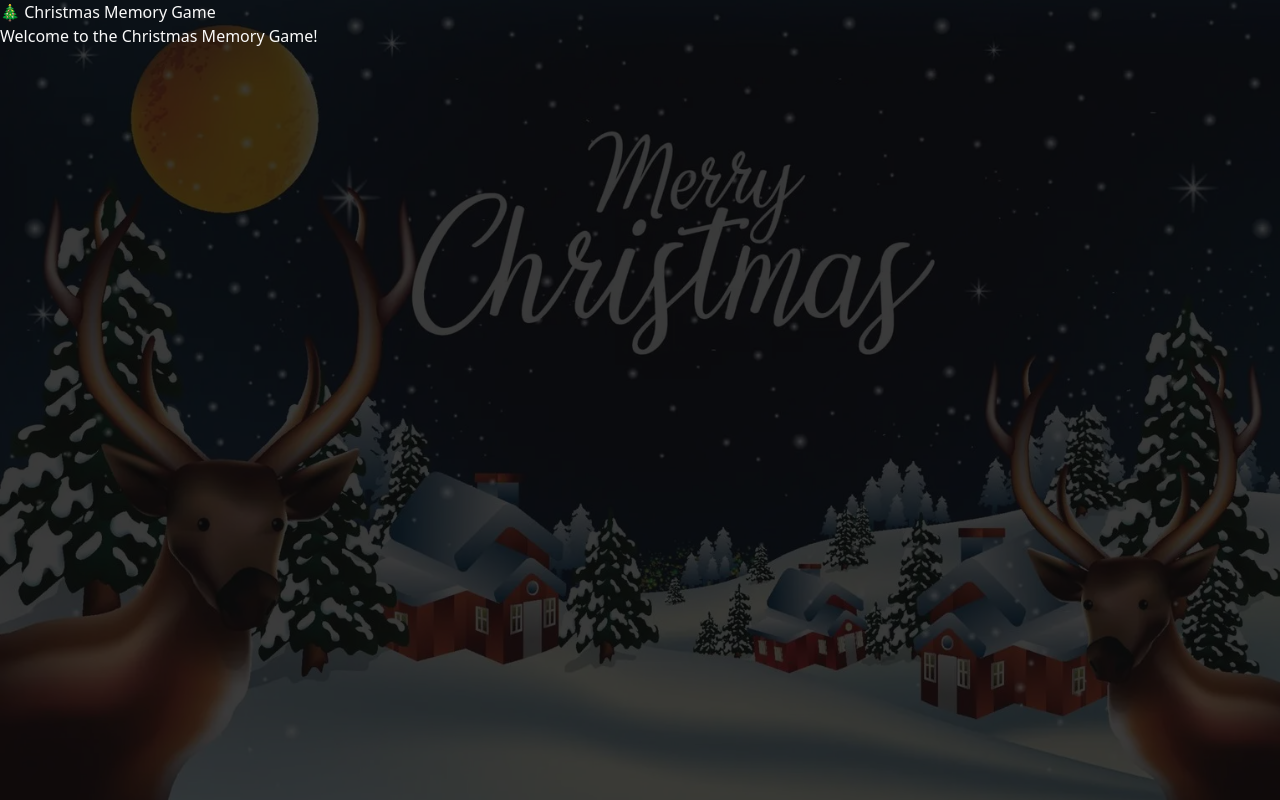
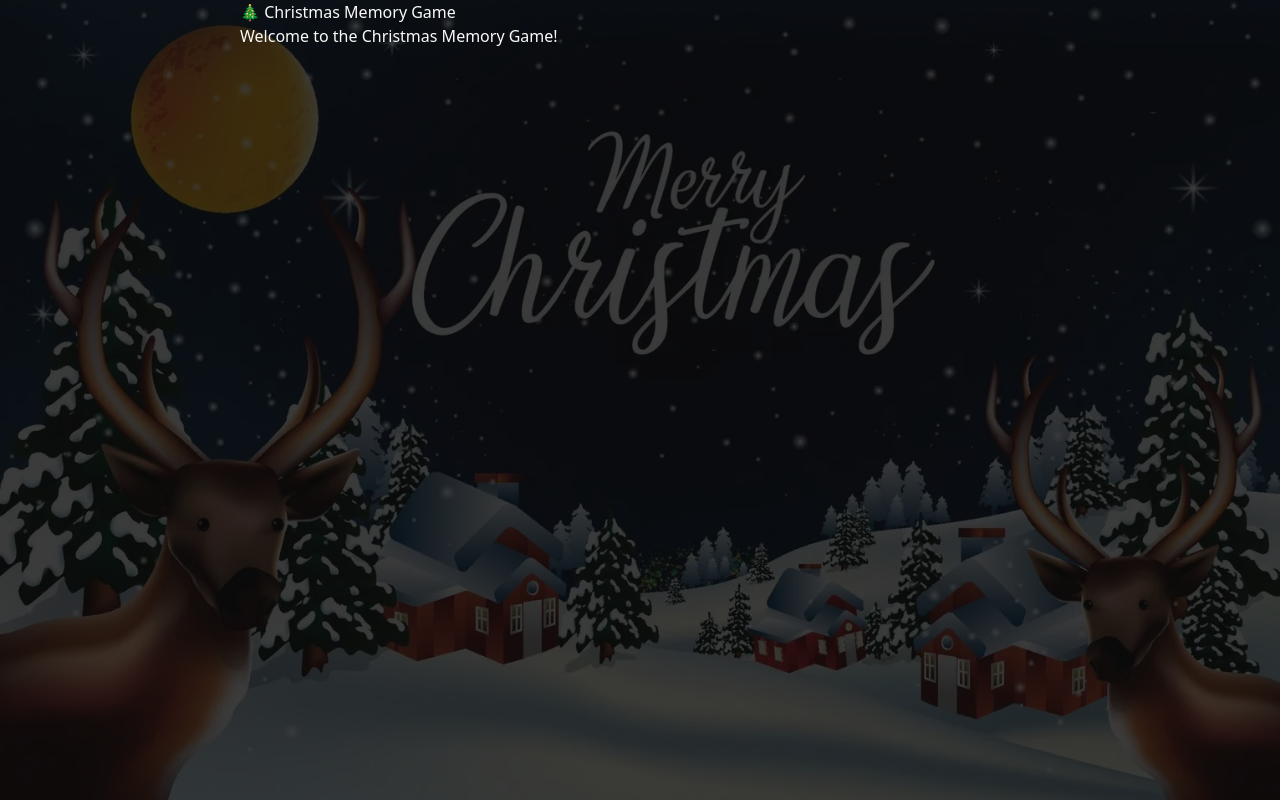
Before and after one commit to diegodev18/christmas-memory-game, a React app in the folder frontend/: page / in a window 1280 px wide. Built offline with nearby package versions, Linux system fonts and the light colour scheme; the HTML template or start-up script is replaced by a standard one.

Commit message:
feat: update Home component layout with responsive styling

```diff
--- a/frontend/src/pages/Home.tsx
+++ b/frontend/src/pages/Home.tsx
@@ -1,6 +1,6 @@
 function Home() {
   return (
-    <div>
+    <div className="mx-auto max-w-[800px]">
       <h1>🎄 Christmas Memory Game</h1>
       <p>Welcome to the Christmas Memory Game!</p>
     </div>
```
